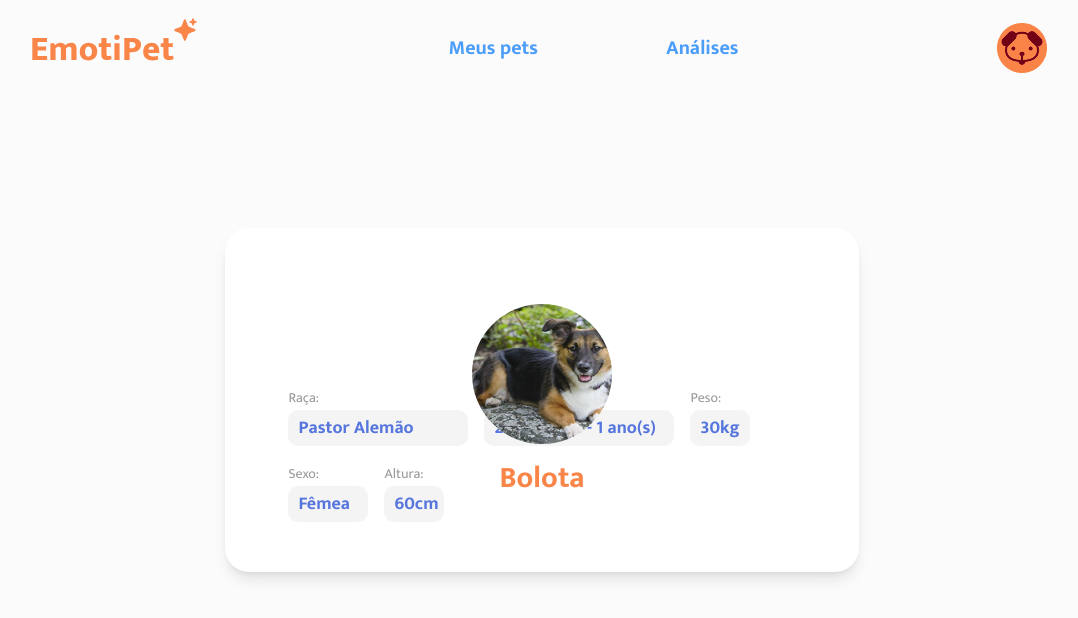
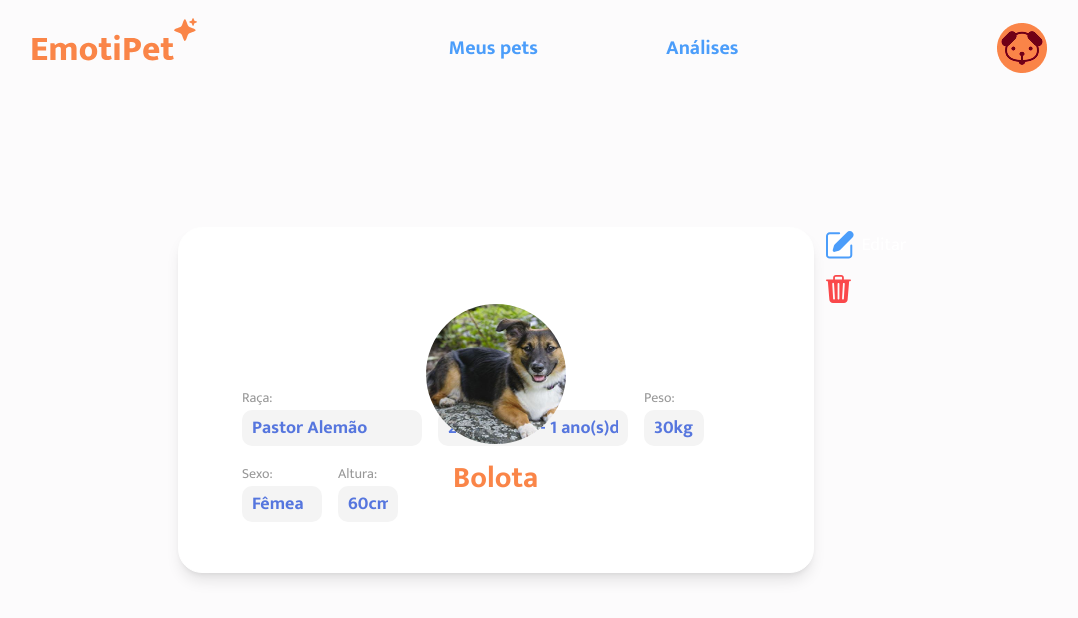
Before and after one commit to ddl-devs/emotipet-frontend, a Next.js app: page /pet/id in a window 1280 px wide. Shown: the top 618 px of the page, without its empty margins (98-1176 px from the left). Built offline with nearby package versions, Linux system fonts and the light colour scheme.

Commit message:
tornar tela de perfil editavel

```diff
--- a/src/app/globals.css
+++ b/src/app/globals.css
@@ -12,7 +12,7 @@
   --white-orange: #FFE2D2;
   --gray: #697078;
   --white-gray: #989898;
-  --black-gray: #383838;
+  --black-gray: #292929;
   --green: #2FBD45;
   --red: #FA484B;
   --white-gray2: #F4F4F4;
--- a/src/app/pet/[id]/page.tsx
+++ b/src/app/pet/[id]/page.tsx
@@ -6,7 +6,9 @@ export default function PetPage() {
     <>
       <Header isLogged={true} />
       <main className="min-h-screen flex flex-col items-center justify-center bg-background text-gray">
-        <Profile />
+        <div>
+          <Profile />
+        </div>
       </main>
     </>
   );
--- /dev/null
+++ b/src/components/EditButton/index.tsx
@@ -0,0 +1,17 @@
+import Image from 'next/image'; // Import the Image component from the appropriate package
+import EditiButton from '../../../public/assets/svg/EditButton.svg'; // Import the EditButton component from the appropriate path
+
+interface ButtonProps {
+    click: () => void;
+}
+
+export default function EditButton({ click }: ButtonProps) {
+    return (
+        <div>
+            <button className="flex flex-row gap-2 justify-center items-center" onClick={click}>
+                <EditiButton className="fill-white"/>
+                <p className='text-lg text-white'>Editar</p>
+            </button>
+        </div>
+    );
+}
--- a/src/components/Profile/index.tsx
+++ b/src/components/Profile/index.tsx
@@ -3,12 +3,31 @@
 import Image from "next/image";
 import { useState } from "react";
 import ProfileInput from "@/components/ProfileInput";
+import EditButton from "@/components/EditButton";
 
 export function Profile(){
 
+    const [editable, setEditable] = useState(false);
+
+    const handleEditTrue = () => {
+        setEditable(true);
+    }
+
+    const handleEditFalse = () => {
+        setEditable(false);
+    }
+
     return (
-    <div>
-        <div className="relative flex bg-white shadow-lg max-w-[745px] min-w-[500px] h-auto justify-center items-center rounded-3xl">
+        <div className="flex flex-row">
+
+            <div className={`relative flex bg-white shadow-lg max-w-[745px] min-w-[500px] h-auto justify-center items-center rounded-3xl border ${editable ? 'transition border-green border duration-500' : 'transition border-white border-opacity-100 border duration-500'}`}>
+
+                {editable &&
+                    <div className={`opacity-0 ${editable ? 'transition-opacity opacity-100 duration-500' : 'transition-opacity opacity-0'} bg-green absolute bottom-3 right-3 rounded-full flex items-center justify-center animate-fade-in`}>
+                        <button onClick={handleEditFalse} className="text-lg text-white px-3 font-medium py-1">Salvar</button>
+                    </div>
+                }
+
                 <div className="items-center justify-center flex flex-col absolute -top-[70]">
                     <Image
                         src="/assets/images/bolota.png"
@@ -23,13 +42,25 @@ export function Profile(){
                 </div>
 
                 <div className="flex h-auto flex-wrap gap-4 mt-[158px] mb-[50px] max-w-[80%] items-center">
-                <ProfileInput id="raca" input="Pastor Alemão" label="Raça:" placeholder="Digite uma raça" wid="180px"></ProfileInput>
-                <ProfileInput id="data" input="24/02/2024 - 1 ano(s)" label="Data de Nascimento:" placeholder="Digite a data" wid="190px"></ProfileInput>
-                <ProfileInput id="peso" input="30kg" label="Peso:" placeholder="Digite o peso" wid="60px"></ProfileInput>
-                <ProfileInput id="sexo" input="Fêmea" label="Sexo:" placeholder="Digite o sexo" wid="80px"></ProfileInput>
-                <ProfileInput id="altura" input="60cm" label="Altura:" placeholder="Digite a altura" wid="60px"></ProfileInput>
+                    <ProfileInput editable={editable} id="raca" input="Pastor Alemão" label="Raça:" placeholder="Digite uma raça" wid="180px"></ProfileInput>
+                    <ProfileInput editable={editable} id="data" input="24/02/2024 - 1 ano(s)dsadsadas" label="Data de Nascimento:" placeholder="Digite a data" wid="190px"></ProfileInput>
+                    <ProfileInput editable={editable} id="peso" input="30kg" label="Peso:" placeholder="Digite o peso" wid="60px"></ProfileInput>
+                    <ProfileInput editable={editable} id="sexo" input="Fêmea" label="Sexo:" placeholder="Digite o sexo" wid="80px"></ProfileInput>
+                    <ProfileInput editable={editable} id="altura" input="60cm" label="Altura:" placeholder="Digite a altura" wid="60px"></ProfileInput>
                 </div>
 
+            </div>
+            <div className="flex flex-col ml-3 mt-1">
+                <EditButton click={handleEditTrue}/>
+                <div className="mt-4">
+                    <Image
+                        src="/assets/svg/DeletButton.svg"
+                        alt="Background"
+                        width={25}
+                        height={25}
+                        className="hover:cursor-pointer"
+                    />
+                </div>
             </div>
         </div>
   )
--- a/src/components/ProfileInput/index.tsx
+++ b/src/components/ProfileInput/index.tsx
@@ -8,16 +8,25 @@ interface InputProps {
     placeholder: string;
     wid: string;
     editable?: boolean;
+    color?: string;
 }
 
 
-export default function ProfileInput({label, input, id, placeholder, wid, editable = false}: InputProps){
+export default function ProfileInput({label, input, id, placeholder, wid, editable = false, color}: InputProps){
 
     return(
         <div>
             <label htmlFor={id} className="text-whiteGray text-sm font-</div>medium">{label}</label>
             <div style={{width: wid}} className="px-[10px] flex w-auto py-1 bg-whiteGray2 rounded-[10px]">
-                <input readOnly={!editable} name={label} id={id} defaultValue={input} className="w-auto bg-transparent text-purple text-lg font-semibold outline-none" title={label} placeholder={placeholder} />
+                <input
+                    readOnly={!editable}
+                    name={label}
+                    id={id}
+                    defaultValue={input}
+                    className={`w-full bg-transparent text-${editable ? 'blackGray' : 'purple'} text-lg font-semibold outline-none`}
+                    title={label}
+                    placeholder={placeholder}
+                />
             </div>
         </div>
     )
```
Also changed, not shown: public/assets/svg/DeletButton.svg (added), public/assets/svg/EditButton.svg (added). Lines whose indentation alone changed are shown as unchanged.
